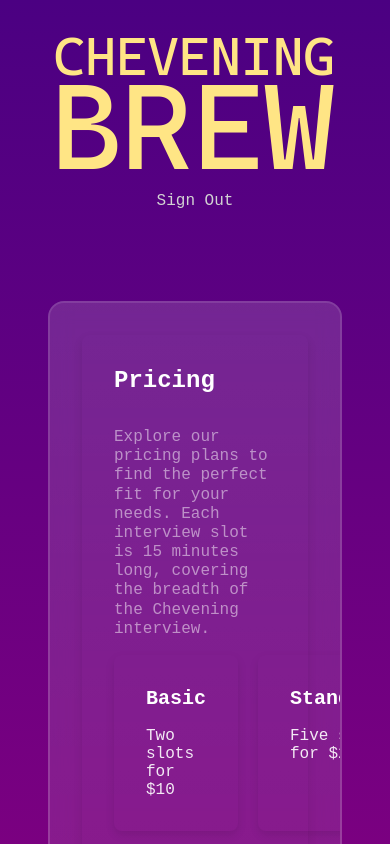
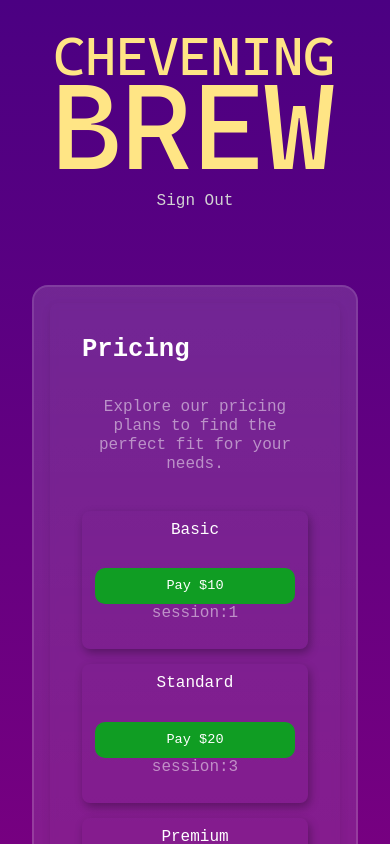
Before and after one commit to elihoole/cheveningbrew-interviewer, a React (Create React App) app: page /pricing in a window 390 px wide. Shown: the top 844 px of the page. Built offline with nearby package versions, Linux system fonts and the light colour scheme; no server answers.

Commit message:
pop-pop and price subcription dynamic

```diff
--- a/src/components/ActionBox/ActionBox.module.css
+++ b/src/components/ActionBox/ActionBox.module.css
@@ -44,3 +44,59 @@
   position: relative;
   z-index: 1;
 }
+
+
+/* Tablet (768px and below) */
+@media (max-width: 768px) {
+  .actionBox {
+    height: auto;
+    min-height: 500px;
+    padding: var(--spacing-lg);
+    margin: var(--spacing-lg);
+  }
+
+  .actionBox h1 {
+    font-size: 1.8rem;
+  }
+
+  .actionBox h2 {
+    font-size: 1.6rem;
+  }
+
+  .actionBox h3 {
+    font-size: 1.4rem;
+  }
+
+  .actionBox p {
+    font-size: 1rem;
+  }
+}
+
+/* Mobile (480px and below) */
+@media (max-width: 480px) {
+  .actionBox {
+    max-width: 95%;
+    min-height: auto;
+    padding: var(--spacing-md);
+    margin: var(--spacing-md);
+    flex-direction: column;
+    align-items: center;
+    text-align: center;
+  }
+
+  .actionBox h1 {
+    font-size: 1.6rem;
+  }
+
+  .actionBox h2 {
+    font-size: 1.4rem;
+  }
+
+  .actionBox h3 {
+    font-size: 1.2rem;
+  }
+
+  .actionBox p {
+    font-size: 1rem;
+  }
+}
--- a/src/components/Header/UserProfile/UserProfile.jsx
+++ b/src/components/Header/UserProfile/UserProfile.jsx
@@ -4,7 +4,7 @@ const UserProfile = () => {
   return (
     <div className="flex items-center gap-2">
       <div className="w-8 h-8 rounded-full bg-gray-200 flex items-center justify-center">
-        <span className="text-gray-600">👤</span>
+        <span className="text-gray-600 ">👤</span>
       </div>
     </div>
   );
--- a/src/components/PaymentBox/PaymentBox.jsx
+++ b/src/components/PaymentBox/PaymentBox.jsx
@@ -1,15 +1,16 @@
 import React, { useState, useEffect, useCallback } from 'react';
 import axios from 'axios';
 import styles from './PaymentBox.module.css';
-
 
 const PaymentBox = ({
   email, // Add email prop
   amount,
   description,
+  session,
   onPaymentComplete,
   onPaymentError,
-  onPaymentDismissed  }) => {
+  onPaymentDismissed
+}) => {
   const [isProcessing, setIsProcessing] = useState(false);
   const [payHereLoaded, setPayHereLoaded] = useState(false);
 
@@ -127,9 +128,8 @@ const PaymentBox = ({
       alert("There was an error initializing the payment. Please try again.");
       setIsProcessing(false);
     }
-  }, [email, amount, isProcessing, isProcessing, onPaymentComplete, onPaymentDismissed, onPaymentError]);
+  }, [email, amount, isProcessing, onPaymentComplete, onPaymentDismissed, onPaymentError]);
 
-  // ...existing code...
   return (
     <div className={styles.paymentBox}>
       <div className={styles.tierInfo}>
@@ -149,16 +149,10 @@ const PaymentBox = ({
             </span>
           )}
         </button>
-        <div className="flex flex-col space-y-2 align-left  ">
-          <li> 1 session</li>
-          <li> 2 sessions</li>
-          <li> 10 sessions</li>
-         </div>
+        <div className="flex flex-col space-y-2 align-left">
+          <p>session:{session}</p>
+        </div>
       </div>
-
-      {!payHereLoaded && (
-        <p className={styles.loadingMessage}>Loading payment system...</p>
-      )}
     </div>
   );
 };
--- a/src/components/PaymentBox/PaymentBox.module.css
+++ b/src/components/PaymentBox/PaymentBox.module.css
@@ -11,10 +11,12 @@
 
 .tierDescription {
   font-size: 0.9em;
-  color: #666;
+  color: #ffffff;
   margin-bottom: 10px;
 }
-
+/* .paymentBox{
+  display: flex;
+} */
 .paymentButton {
   width: 150px;
   max-width: 200px;
@@ -32,3 +34,55 @@
 .paymentButton:hover {
   background-color: rgb(107, 121, 109);
 }
+
+.sessionInfo{
+  margin-top: 10px;
+  padding: 5px;
+}
+
+
+/* Default styles remain unchanged */
+
+/* Tablet (768px and below) */
+@media (max-width: 768px) {
+  .tierInfo {
+    width: 90%;
+    margin: 10px auto;
+    padding: 12px;
+  }
+
+  .tierDescription {
+    font-size: 0.85em;
+  }
+
+  .paymentButton {
+    width: 130px;
+    font-size: 0.9em;
+    padding: 10px;
+  }
+}
+
+/* Mobile (480px and below) */
+@media (max-width: 480px) {
+  .tierInfo {
+    width: 100%;
+    padding: 10px;
+    margin: 0px auto;
+  }
+
+  .tierDescription {
+    font-size: 0.8em;
+    margin-bottom: 8px;
+  }
+
+  .paymentButton {
+    width: 100%;
+    font-size: 0.85em;
+    padding: 10px;
+  }
+
+  .sessionInfo {
+    text-align: center;
+    padding: 5px;
+  }
+}
--- /dev/null
+++ b/src/components/Subcription/Sub_price.jsx
@@ -0,0 +1,47 @@
+import React from 'react'
+import { useState } from 'react';
+import { useAuth } from "../../context/AuthContext";
+import PaymentBox from "../PaymentBox/PaymentBox";
+import { PRICING_PLANS } from "../../constants/pricing";
+import styles from "../../pages/Upload/Upload.module.css";
+
+export default function Sub_price() {
+    const [showPaymentPopup, setShowPaymentPopup] = useState(true);
+    const [paymentCompleted, setPaymentCompleted] = useState(false);
+      const { user } = useAuth();
+
+      const handlePaymentComplete = () => {
+        setPaymentCompleted(true);
+        setShowPaymentPopup(false);
+      };
+
+      const handlePaymentError = () => {
+        alert("There was an error with the payment. Please try again.");
+      };
+
+      const handlePaymentDismissed = () => {
+        console.log("Payment dismissed by user");
+      };
+  return (
+    <div>
+      <div className={styles.pricingGrid}>
+                {Object.keys(PRICING_PLANS).map((planKey) => {
+                  const plan = PRICING_PLANS[planKey]; // Extract the plan object
+
+                  return (
+                    <PaymentBox
+                      key={planKey}
+                      amount={parseInt(plan.price)}
+                      description={plan.title}
+                      session={plan.session} // ✅ Fix: Access session from plan
+                      email={user?.email || ""}
+                      onPaymentComplete={handlePaymentComplete}
+                      onPaymentError={handlePaymentError}
+                      onPaymentDismissed={handlePaymentDismissed}
+                    />
+                  );
+                })}
+              </div>
+    </div>
+  )
+}
--- /dev/null
+++ b/src/components/Subcription/Subcription.jsx
@@ -0,0 +1,72 @@
+import React, { useState } from "react";
+import { useAuth } from "../../context/AuthContext";
+import PaymentBox from "../PaymentBox/PaymentBox";
+import styles from "../../pages/Upload/Upload.module.css";
+import { PRICING_PLANS } from "../../constants/pricing"; // Ensure correct path
+import Sub_price from "./Sub_price";
+
+export default function Subscription() {
+    const [showPaymentPopup, setShowPaymentPopup] = useState(true);
+    const [paymentCompleted, setPaymentCompleted] = useState(false);
+    const { user } = useAuth();
+
+      const handlePaymentComplete = () => {
+        setPaymentCompleted(true);
+        setShowPaymentPopup(false);
+      };
+
+      const handlePaymentError = () => {
+        alert("There was an error with the payment. Please try again.");
+      };
+
+      const handlePaymentDismissed = () => {
+        console.log("Payment dismissed by user");
+      };
+
+  return (
+    <div>
+      {showPaymentPopup && !paymentCompleted && (
+        <div className={styles.paymentPopup}>
+          <div className={styles.paymentPopupHeader}>
+            <h2 className={styles.h2}>Choose Your Payment Option</h2>
+          </div>
+          <div className={styles.pricingContent}>
+            <div className={styles.pricingCard}>
+              <p className={styles.pricingText}>Select a payment tier:</p>
+                <Sub_price />
+              {/* Pricing Plans Grid */}
+              {/* <div className={styles.pricingGrid}>
+                {Object.keys(PRICING_PLANS).map((planKey) => {
+                  const plan = PRICING_PLANS[planKey]; // Extract the plan object
+
+                  return (
+                    <PaymentBox
+                      key={planKey}
+                      amount={parseInt(plan.price)}
+                      description={plan.title}
+                      session={plan.session} // ✅ Fix: Access session from plan
+                      email={user?.email || ""}
+                      onPaymentComplete={handlePaymentComplete}
+                      onPaymentError={handlePaymentError}
+                      onPaymentDismissed={handlePaymentDismissed}
+                    />
+                  );
+                })}
+              </div> */}
+            </div>
+          </div>
+        </div>
+      )}
+
+      {paymentCompleted && (
+        <div className={styles.paymentSuccess}>
+          <h3>🎉 Payment Successful!</h3>
+          <p>
+            Thank you for your purchase. You now have access to premium
+            features.
+          </p>
+        </div>
+      )}
+    </div>
+  );
+}
--- a/src/constants/pricing.jsx
+++ b/src/constants/pricing.jsx
@@ -4,18 +4,21 @@ export const PRICING_PLANS = [
       title: 'Basic',
       description: 'Two slots for $10',
       slots: 2,
-      price: 10
+      price: 10,
+      session: 1
     },
     {
       title: 'Standard',
       description: 'Five slots for $20',
       slots: 5,
-      price: 20
+      price: 20,
+      session: 3
     },
     {
       title: 'Premium',
       description: 'Ten slots for $30',
       slots: 10,
-      price: 30
+      price: 30,
+      session: 7
     }
   ];
--- a/src/pages/SupportPages/Pricing/Pricing.jsx
+++ b/src/pages/SupportPages/Pricing/Pricing.jsx
@@ -2,9 +2,19 @@ import React from "react";
 import SupportPagesLayout from "../../../layouts/SupportPagesLayout";
 import ActionBox from "../../../components/ActionBox/ActionBox";
 import styles from "../SupportPages.module.css";
+import { useAuth } from '../../../context/AuthContext';
+import Sub_price from "../../../components/Subcription/Sub_price";
 
+const Pricing = () => {
+  const { user } = useAuth();
 
-const Pricing = ({ plans }) => {
+  // Define pricing plans with dynamic session count
+  const plans = [
+    { title: "Basic", price: 5, description: "Basic Access", sessionCount: 1 },
+    { title: "Standard", price: 10, description: "Standard Access", sessionCount: 3 },
+    { title: "Premium", price: 20, description: "Premium Access", sessionCount: 5 },
+  ];
+
   return (
     <SupportPagesLayout>
       <ActionBox>
@@ -12,17 +22,8 @@ const Pricing = ({ plans }) => {
           <h1 className={styles.pageTitle}>Pricing</h1>
           <p className={styles.description}>
             Explore our pricing plans to find the perfect fit for your needs.
-            Each interview slot is 15 minutes long, covering the breadth of the
-            Chevening interview.
           </p>
-          <div className={styles.pricingContainer}>
-            {plans.map((plan) => (
-              <div className={styles.pricingContent} key={plan.title}>
-                <h3 className={styles.pricingTitle}>{plan.title}</h3>
-                {plan.description}
-              </div>
-            ))}
-          </div>
+          <Sub_price />
         </div>
       </ActionBox>
     </SupportPagesLayout>
--- a/src/pages/SupportPages/SupportPages.module.css
+++ b/src/pages/SupportPages/SupportPages.module.css
@@ -217,6 +217,7 @@
   justify-content: space-between;
   gap: 20px;
   width: 100%;
+  align-items: center;
 }
 
 .pricingContent {
--- a/src/pages/Upload/Upload.module.css
+++ b/src/pages/Upload/Upload.module.css
@@ -36,14 +36,21 @@
     #800080
   );
   border-radius: 8px;
-  height: 60%;
+  height: auto;
   max-height: auto;
-  width: 90%;
-  max-width: auto;
+  width: 100%;
+  max-width: 800px;
   box-shadow: 0 4px 20px rgba(0, 0, 0, 0.352);
   overflow: hidden;
 }
-
+.pricingGrid {
+  display: grid;
+  grid-template-columns: repeat(3, 1fr);
+  gap: 70px; /* Increase spacing */
+  justify-content: center;
+  align-items: center;
+  margin-top: 20px;
+}
 .paymentPopupHeader {
   display: flex;
   justify-content: space-between;
@@ -73,10 +80,16 @@
 .paymentPopupBody {
   padding: 20px;
 }
-.pricingCard{
+.pricingCard {
   display: flex;
   flex-direction: column;
   align-items: center;
+  justify-content: center;
+  padding: 20px;
+}
+.pricingCard button {
+  width: 100%; /* Ensures consistent size */
+  max-width: 200px; /* Prevents it from stretching too much */
 }
 .pricingCard p{
   margin: 0 40px 0 40px;
@@ -141,3 +154,72 @@
 .proceedToPaymentButton:hover {
   background-color: #0052a3;
 }
+
+@media (max-width: 1024px) {
+  .pricingGrid {
+    grid-template-columns: repeat(1, 1fr); /* Two columns for tablets */
+    gap: 30px;
+  }
+
+  .paymentPopup {
+    width: 90%;
+    height: auto;
+    max-height: 100%;
+    margin: auto;
+  }
+}
+
+@media (max-width: 768px) {
+  .pricingGrid {
+    grid-template-columns: repeat(1, 1fr); /* Stack pricing cards */
+    gap: 20px;
+  }
+
+  .paymentPopup {
+    width: 95%;
+    max-height: 90%;
+  }
+
+  .pricingCard {
+    padding: 15px;
+  }
+
+  .paymentPopupHeader h2 {
+    font-size: 18px;
+  }
+
+  .showPaymentButton,
+  .proceedToPaymentButton {
+    width: 100%;
+    padding: 12px;
+    font-size: 14px;
+  }
+}
+
+@media (max-width: 480px) {
+  .paymentPopup {
+    width: 100%;
+    height: auto;
+    max-height: 90%;
+    padding: 10px;
+  }
+
+  .pricingGrid {
+    gap: 15px;
+  }
+
+  .pricingCard {
+    padding: 12px;
+  }
+
+  .paymentPopupHeader h2 {
+    font-size: 16px;
+  }
+
+  .showPaymentButton,
+  .proceedToPaymentButton {
+    width: 100%;
+    padding: 10px;
+    font-size: 14px;
+  }
+}
```
Also changed, not shown: src/pages/Upload/Upload.jsx (+2 -41 lines).
